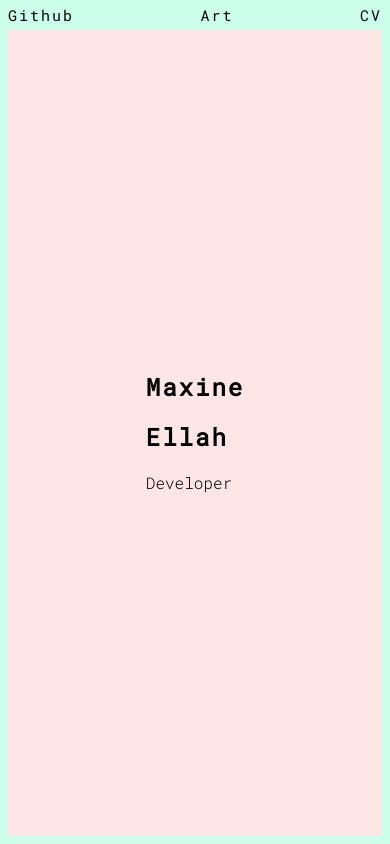
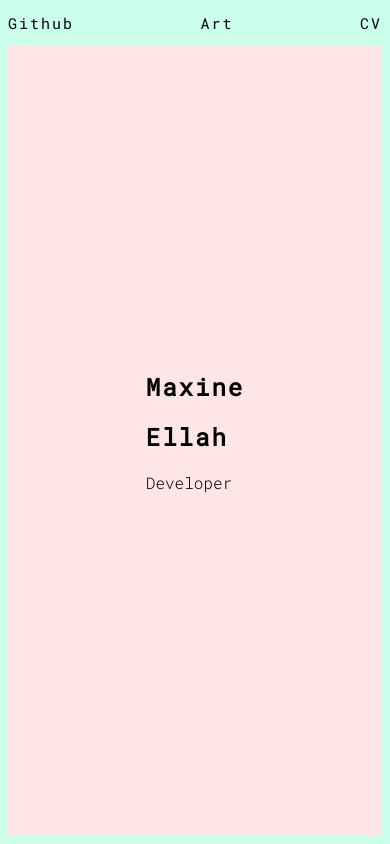
Before and after one commit to maxine-ellah/maxine-ellah.com, a website: page index.html in a window 390 px wide. Drawn offline with nearby package versions, Linux system fonts and the light colour scheme.

Commit message:
nav bar on both mobile and desktop for now

```diff
--- a/directives/links.html
+++ b/directives/links.html
@@ -1,6 +1,6 @@
 <div class="links">
   <ul>
-    <div ng-repeat="x in info">
+    <div class="button" ng-repeat="x in info">
       <li>
         <a ng-href="{{ x.link }}"
         target="_blank">{{ x.text }}</a>
--- a/index.css
+++ b/index.css
@@ -1,3 +1,7 @@
+* {
+    box-sizing: border-box;
+}
+
 body {
   background-color: #ccffeb;
   display: flex;
@@ -18,6 +22,7 @@ a {
 
 .links a {
   padding: 8px;
+  display: inline-block;
 }
 
 ul {
@@ -28,14 +33,14 @@ ul {
   justify-content: space-between;
 }
 
-li {
-  margin: auto;
-  list-style: none;
-  display: inline-block;
-}
 
 li:hover {
   color: rgb(198, 151, 200);
+}
+
+li {
+  list-style: none;
+  display: inline-block;
 }
 
 .links {
@@ -44,20 +49,12 @@ li:hover {
   width: 100%;
   padding: 0px;
   position: fixed;
-  justify-content: center;
   background-color: #ccffeb;
   font-family: 'Roboto Mono', monospace;
   letter-spacing: 2px;
   font-weight: 500;
   font-size: 15px;
 }
-
-/*.content {
-  height: 100%;
-  width: 100%;
-  align-items: flex-end;
-  justify-content: center;
-}*/
 
 .middle {
   font-family: 'Roboto Mono', monospace;
@@ -88,15 +85,7 @@ li:hover {
   .links {
     font-size: 75%;
     flex-direction: column;
-    padding: 0px 25px 25px 0px;
+    /*padding: 0px 25px 25px 0px;*/
   }
 
-  /*ul {
-
-  }
-
-  li {
-
-  }*/
-
 }
```
